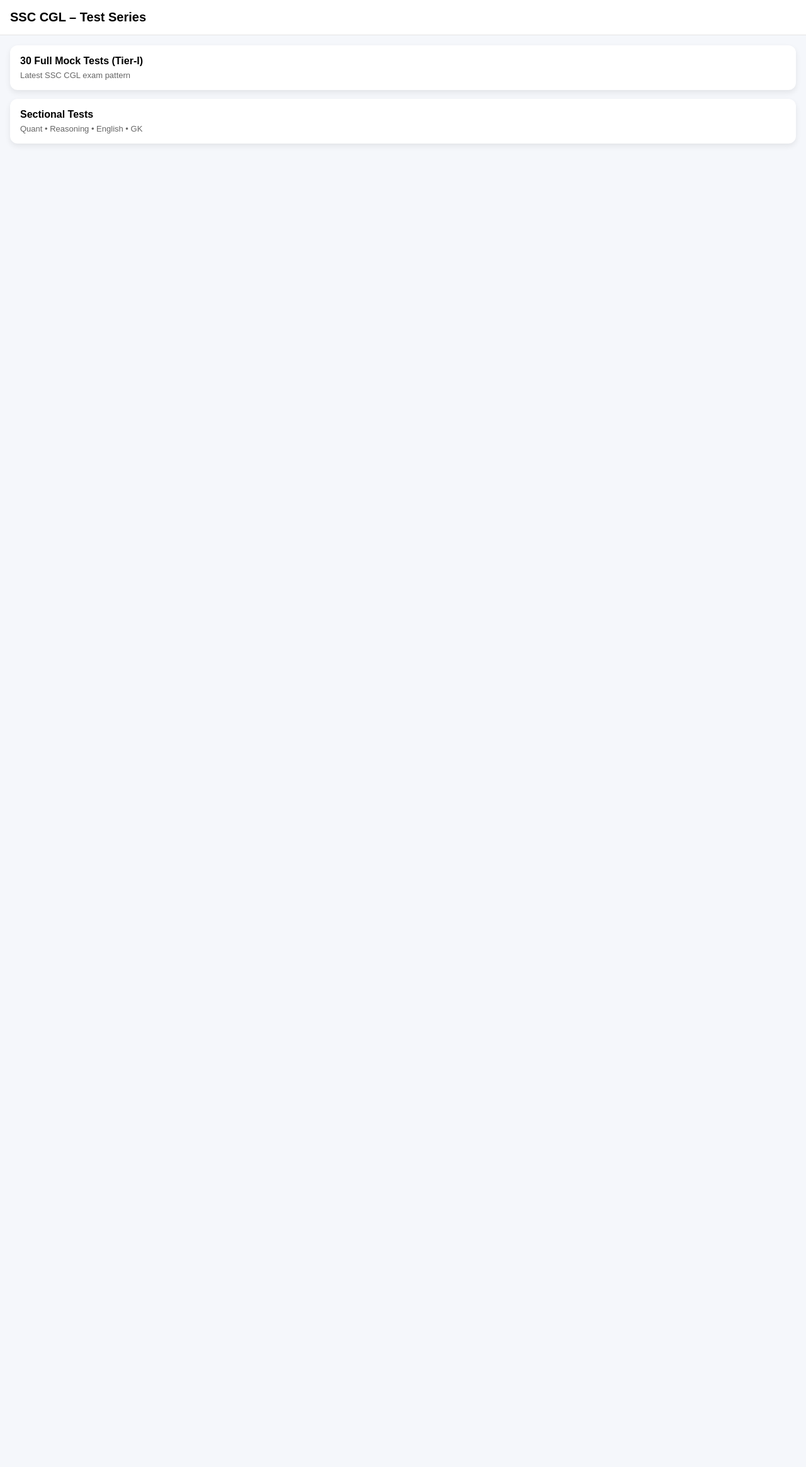
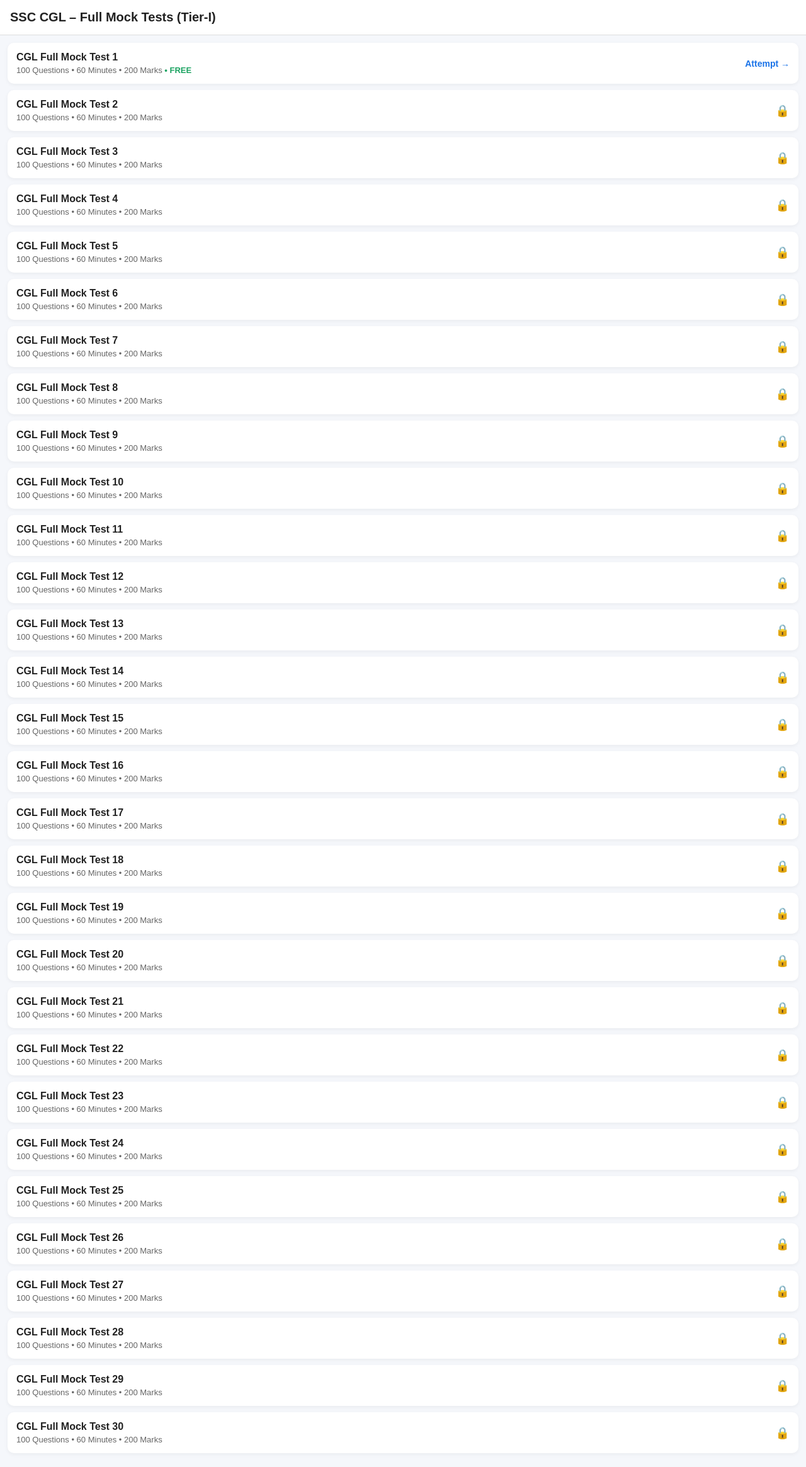
Before and after one commit to manojnehra1801-beep/Online-mock-platform, a Flask app: page /ssc/cgl in a window 1280 px wide. Shown: the whole page at 63% size. Before the commit the page ends 230 px from the top, so only its background shows below. Run offline with Flask 3, Linux system fonts and the light colour scheme; the visitor is signed in with stand-in values (Sample User, id 1).

Commit message:
Update ssc_cgl_tests.html

```diff
--- a/templates/ssc_cgl_tests.html
+++ b/templates/ssc_cgl_tests.html
@@ -2,7 +2,7 @@
 <html lang="en">
 <head>
     <meta charset="UTF-8">
-    <title>SSC CGL Tests | Abhyas App</title>
+    <title>SSC CGL Full Mock Tests</title>
     <meta name="viewport" content="width=device-width, initial-scale=1.0">
 
     <style>
@@ -10,69 +10,102 @@
             margin:0;
             font-family: Arial, sans-serif;
             background:#f5f7fb;
+            color:#222;
         }
 
         .header{
             background:#ffffff;
             padding:16px;
             font-size:20px;
-            font-weight:bold;
-            border-bottom:1px solid #e5e5e5;
+            font-weight:700;
+            border-bottom:1px solid #ddd;
         }
 
         .container{
-            padding:16px;
+            padding:12px;
         }
 
-        .card{
+        .mock-card{
             background:#ffffff;
-            border-radius:12px;
-            padding:16px;
-            margin-bottom:14px;
-            box-shadow:0 4px 10px rgba(0,0,0,0.08);
+            padding:14px;
+            border-radius:10px;
+            margin-bottom:10px;
+            display:flex;
+            justify-content:space-between;
+            align-items:center;
+            box-shadow:0 2px 6px rgba(0,0,0,0.05);
         }
 
-        .card h3{
-            margin:0;
+        .mock-title{
+            font-weight:700;
             font-size:16px;
         }
 
-        .card p{
-            margin:6px 0 0;
+        .mock-info{
             font-size:13px;
             color:#666;
+            margin-top:4px;
         }
 
-        .link{
+        .attempt-btn{
+            color:#1a73e8;
+            font-weight:700;
             text-decoration:none;
-            color:inherit;
+            font-size:14px;
+        }
+
+        .lock{
+            font-size:18px;
+            color:#999;
+        }
+
+        .free{
+            color:#1aa260;
+            font-size:13px;
+            font-weight:700;
         }
     </style>
 </head>
 
 <body>
 
-<!-- HEADER -->
 <div class="header">
-    SSC CGL – Test Series
+    SSC CGL – Full Mock Tests (Tier-I)
 </div>
 
-<!-- CONTENT -->
 <div class="container">
 
-    <!-- FULL MOCK TESTS -->
-    <a href="/ssc/cgl/full-mocks" class="link">
-        <div class="card">
-            <h3>30 Full Mock Tests (Tier-I)</h3>
-            <p>Latest SSC CGL exam pattern</p>
+    <!-- MOCK TEST 1 (FREE) -->
+    <div class="mock-card">
+        <div>
+            <div class="mock-title">CGL Full Mock Test 1</div>
+            <div class="mock-info">
+                100 Questions • 60 Minutes • 200 Marks
+                <span class="free"> • FREE</span>
+            </div>
         </div>
-    </a>
+        <a href="/exam" class="attempt-btn">Attempt →</a>
+    </div>
 
-    <!-- SECTIONAL TESTS -->
-    <div class="card">
-        <h3>Sectional Tests</h3>
-        <p>Quant • Reasoning • English • GK</p>
-    </div>
+    <!-- MOCK TESTS 2–30 (LOCKED) -->
+    <!-- You can later unlock via admin -->
+
+    <!-- Loop style manual list -->
+    <script>
+        for(let i=2;i<=30;i++){
+            document.write(`
+                <div class="mock-card">
+                    <div>
+                        <div class="mock-title">CGL Full Mock Test ${i}</div>
+                        <div class="mock-info">
+                            100 Questions • 60 Minutes • 200 Marks
+                        </div>
+                    </div>
+                    <div class="lock">🔒</div>
+                </div>
+            `);
+        }
+    </script>
 
 </div>
 
```
